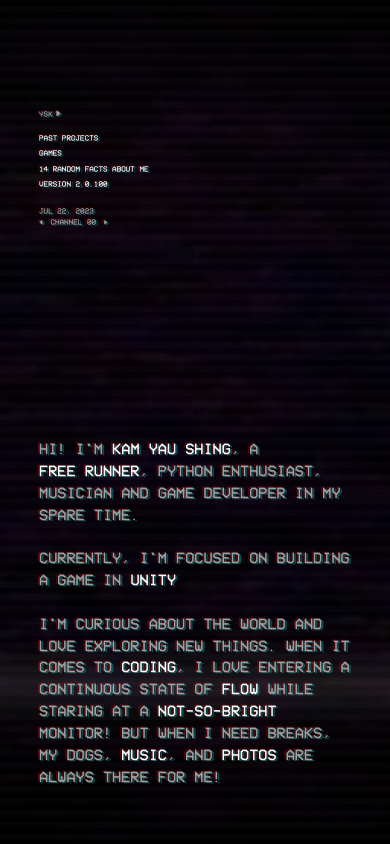
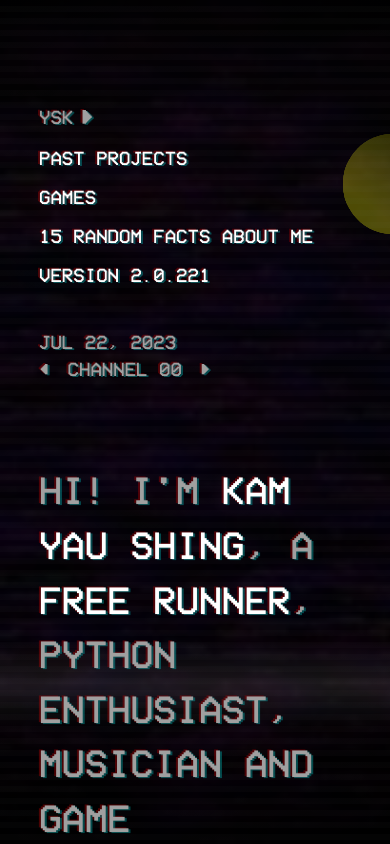
Before and after one commit to yaushing/O2A2, a plain HTML site: page index.html in a window 390 px wide. Drawn offline with Linux system fonts and the light colour scheme.

Commit message:
Version 2.0.221

```diff
--- a/assets/css/main.css
+++ b/assets/css/main.css
@@ -148,7 +148,6 @@ img{
     display:flex;
     align-items:center;
     min-height:28px;
-    font-size: 2vw;
 }
 .nav__breadcrumb li:not(:last-child):after{
     content:" /";
@@ -200,9 +199,17 @@ img{
     padding-bottom:2.94117647059rem;
     padding-bottom:var(--gui-bottom)
 }
+@media only screen and (min-width: 450px) {
     .big-text{
         font-size:4vw;
         text-transform:uppercase
+    }
+}
+@media only screen and (max-width: 450px) {
+    .big-text{
+        font-size:10vw;
+        text-transform:uppercase
+    }
 }
 .button-text{
     font-family:inherit;
@@ -335,7 +342,6 @@ html.webp .playlist-img:before{
     gap:3.4rem
 }
 .project-list a{
-    font-size:2vw;
     line-height:1;
     text-transform:uppercase
 }
@@ -343,7 +349,6 @@ html.webp .playlist-img:before{
     display:block;
     color:#a0a0a0;
     color:var(--text-primary);
-    font-size:2vw;
 }
 @media (min-width:580px){
     .project-list{
@@ -563,6 +568,8 @@ body.loading-page .tv-content{
     background-color:#fff;
     color:#000
 }
+
+@media only screen and (min-width: 430px) {
     html{
         font-family:VCR OSD Mono,monospace;
         font-family:var(--font-primary);
@@ -573,6 +580,20 @@ html{
         font-size:2vw;
         line-height:1.4;
         line-height:var(--line-height)
+    }
+}
+@media only screen and (max-width: 430px) {
+    html{
+        font-family:VCR OSD Mono,monospace;
+        font-family:var(--font-primary);
+        font-weight:400;
+        font-style:normal;
+        color:#a0a0a0;
+        color:var(--text-primary);
+        font-size:5vw;
+        line-height:1.4;
+        line-height:var(--line-height)
+    }
 }
 body{
     background-color:#000;
--- a/assets/eff.js
+++ b/assets/eff.js
@@ -211,7 +211,7 @@ function loadeff() {
       }
     }
 
-    if (month == "2" || (month == "3" && showoef == true)) {
+    if (month == "2" || (month == "3" || (month == "6" || (month == "7" && showoef == true)))) {
       // Create the CSS styles
       const css = document.createTextNode(`
           #lens-flare {
--- a/index.html
+++ b/index.html
@@ -67,9 +67,9 @@
                           <a href="games.html">Games</a>
                         </li>
                         <li>
-                          <a href="rand-facts.html">14 Random Facts about me</a>
+                          <a href="rand-facts.html">15 Random Facts about me</a>
                         <li>
-                          <a>Version 2.0.100</a>
+                          <a>Version 2.0.221</a>
                         </li>
                       </ul>
                     </nav>
```
Also changed, not shown: rand-facts.html (+4 -3 lines), resume.html (+9 -0 lines), 3 other files. Lines whose indentation alone changed are shown as unchanged.
